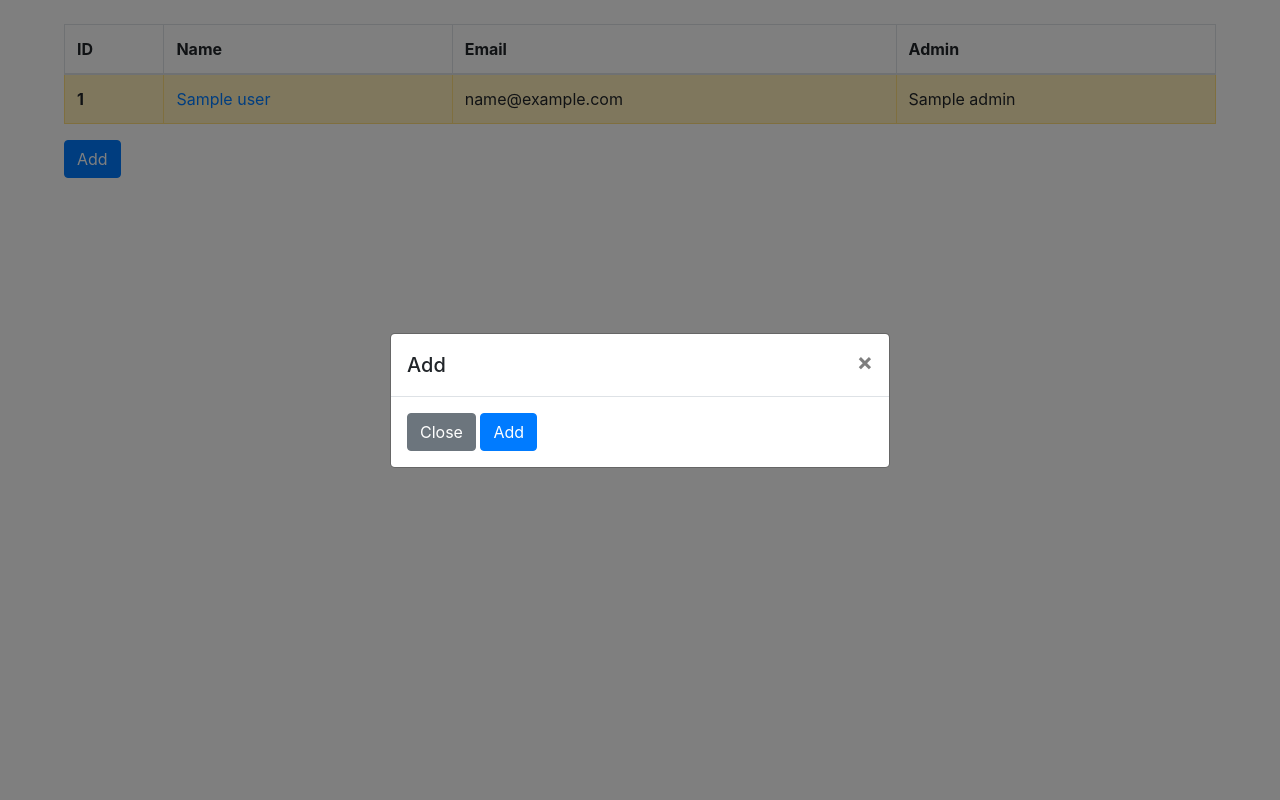
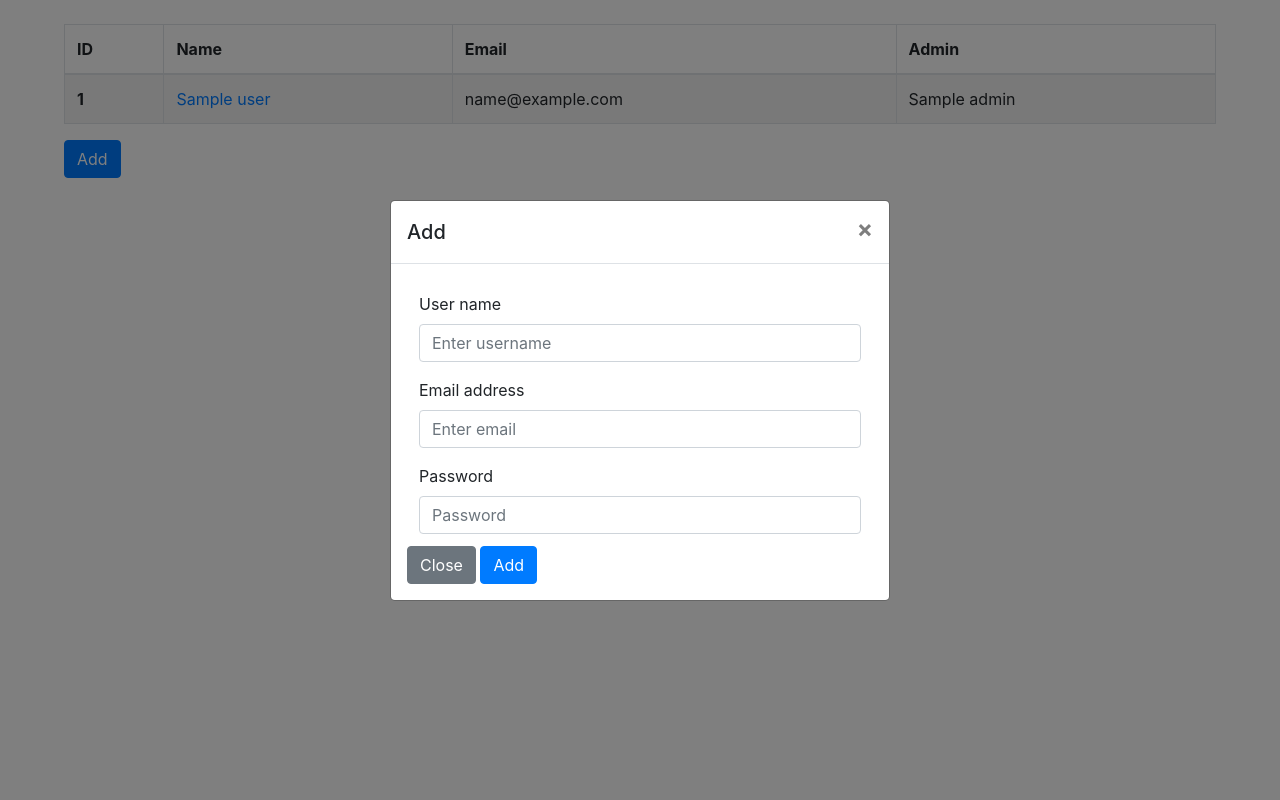
Before and after one commit to wenaught/coursework, a Python web app: template server_resources/templates/list/user_list.html in a window 1280 px wide, after a click on "Add". Run offline with Jinja, Linux system fonts and the light colour scheme; the template is opened without the code that fills it: most values are stand-ins (such as "Sample title", 1, 10 or a date in 2020); some libraries are stand-ins or nearby versions.

Commit message:
added 'add' menu to user list template

```diff
--- a/server_resources/templates/list/user_list.html
+++ b/server_resources/templates/list/user_list.html
@@ -1,4 +1,5 @@
 {% extends 'bases/base_list.html' %}
+{% set add_url = url_for('users.add') %}
 {% block title %}User List{% endblock %}
 {% block table_header %}
 <th scope="col">ID</th>
@@ -9,16 +10,31 @@
 
 {% block table_body %}
 {% for user in user_list %}
-{% if not user.deployments %}
+{% if not user.deployments and not user.admin %}
 <tr class="table-warning" data-toggle="tooltip" data-placement="top"
     title="User does not have access to any deployments">
     {% else %}
 <tr>
     {% endif %}
     <th scope="row">{{ user.id }}</th>
-    <td><a href="{{ url_for(users.show, name=user.name) }}">{{ user.name }}</a></td>
+    <td><a href="{{ url_for('users.show', name=user.name) }}">{{ user.name }}</a></td>
     <td>{{ user.email }}</td>
     <td>{{ user.admin }}</td>
 </tr>
 {% endfor %}
 {% endblock %}
+
+{% block add_form %}
+<div class="form-group p-1 m-2">
+    <label for="name">User name</label>
+    <input type="text" class="form-control" id="name" placeholder="Enter username" name="name" required>
+</div>
+<div class="form-group p-1 m-2">
+    <label for="email">Email address</label>
+    <input type="email" class="form-control" id="email" placeholder="Enter email" name="email" required>
+</div>
+<div class="form-group p-1 m-2">
+    <label for="password">Password</label>
+    <input type="password" class="form-control" id="password" placeholder="Password" name="password" minlength="6" required>
+</div>
+{% endblock %}
```
